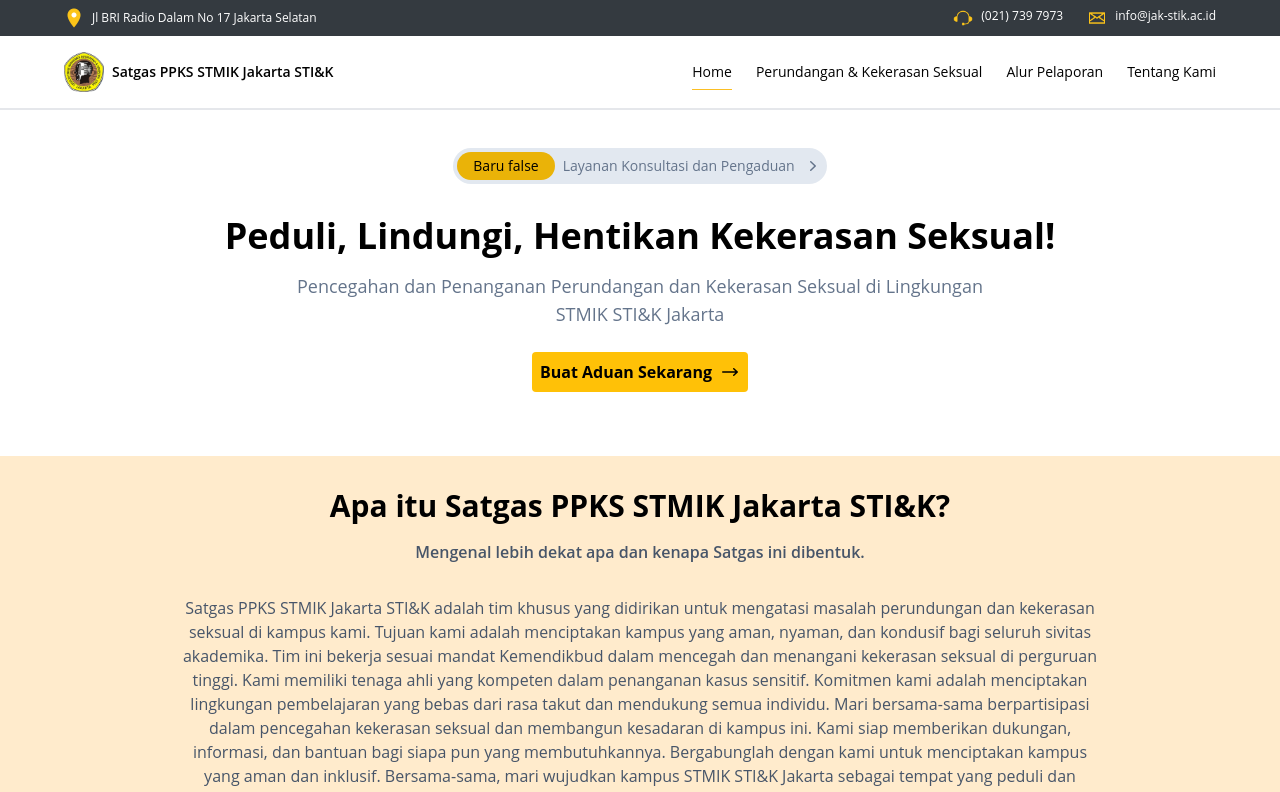
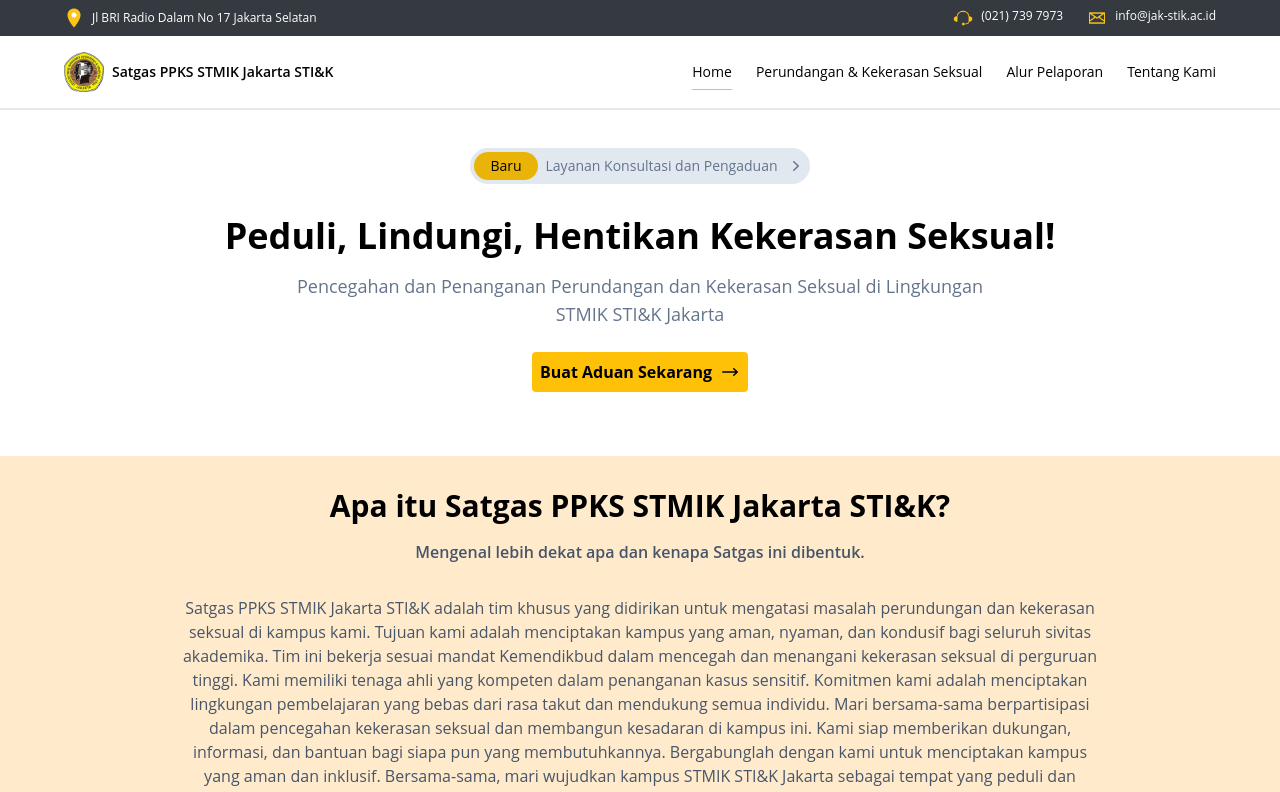
Before and after one commit to nandes007/ppks-stmik-stik, a Vue app: page / in a window 1280 px wide. Shown: the top 792 px of the page. Built offline with nearby package versions, Linux system fonts and the light colour scheme.

Commit message:
fix type input and remove unused code

```diff
--- a/src/components/sections/Consultation.vue
+++ b/src/components/sections/Consultation.vue
@@ -45,7 +45,7 @@
     <section class="consultation px-4 pt-20">
       <div class="flex justify-center pt-8">
         <div class="flex bg-slate-200 text-sm space-x-2 p-1 rounded-full items-center">
-          <span class="bg-yellow-500 px-4 py-1 flex justify-center items-center rounded-full">Baru {{ isHasTicket }}</span>
+          <span class="bg-yellow-500 px-4 py-1 flex justify-center items-center rounded-full">Baru</span>
           <h5 class="text-slate-500">Layanan Konsultasi dan Pengaduan</h5>
           <span class="text-slate-500 font-semibold">
             <svg xmlns="http://www.w3.org/2000/svg" viewBox="0 0 20 20" fill="currentColor" class="w-5 h-5">
--- a/src/views/Login.vue
+++ b/src/views/Login.vue
@@ -83,7 +83,7 @@
                 <div class="pt-4">
                     <label for="passsword" class="block text-gray-700 text-sm font-bold mb-2">Password :</label>
                     <span class="text-red-500 py-0 my-0 text-xs">{{ validationError?.password[0] }}</span>
-                    <input v-model="state.password" id="passsword" type="text" class="shadow appearance-none border rounded w-full py-2 px-3 text-gray-700 leading-tight focus:outline-none focus:shadow-outline">
+                    <input v-model="state.password" id="passsword" type="password" class="shadow appearance-none border rounded w-full py-2 px-3 text-gray-700 leading-tight focus:outline-none focus:shadow-outline">
                 </div>
 
                 <div class="pt-6 flex justify-end">
--- a/src/views/Register.vue
+++ b/src/views/Register.vue
@@ -91,7 +91,7 @@
                 <div class="pt-4">
                     <label for="password" class="block text-gray-700 text-sm font-bold mb-2">Password :</label>
                     <span class="text-red-500 py-0 my-0 text-xs">{{ validationError?.password[0] }}</span>
-                    <input v-model="state.password" id="no_wa" type="text" class="shadow appearance-none border rounded w-full py-2 px-3 text-gray-700 leading-tight focus:outline-none focus:shadow-outline">
+                    <input v-model="state.password" id="no_wa" type="password" class="shadow appearance-none border rounded w-full py-2 px-3 text-gray-700 leading-tight focus:outline-none focus:shadow-outline">
                 </div>
 
                 <div class="pt-6 flex justify-end">
```
